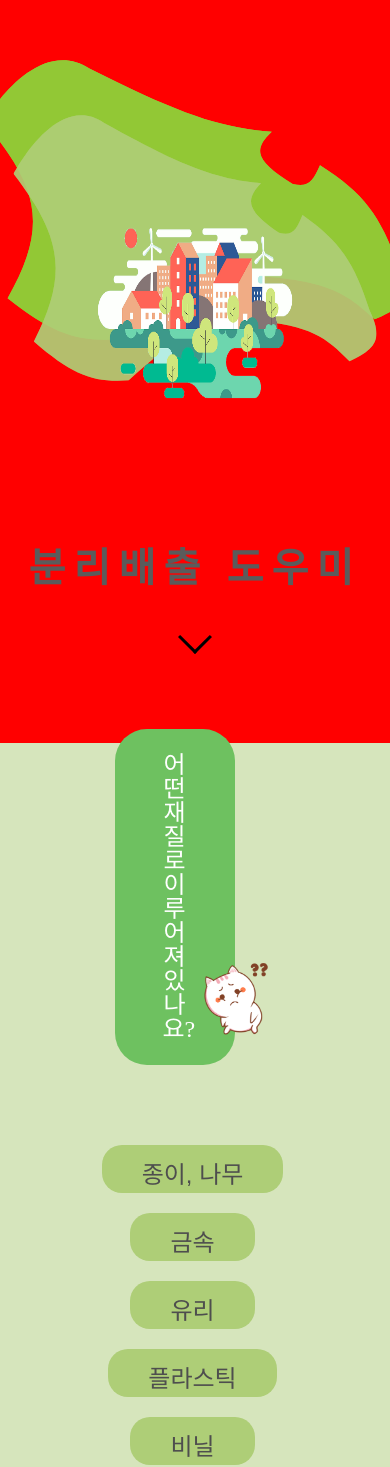
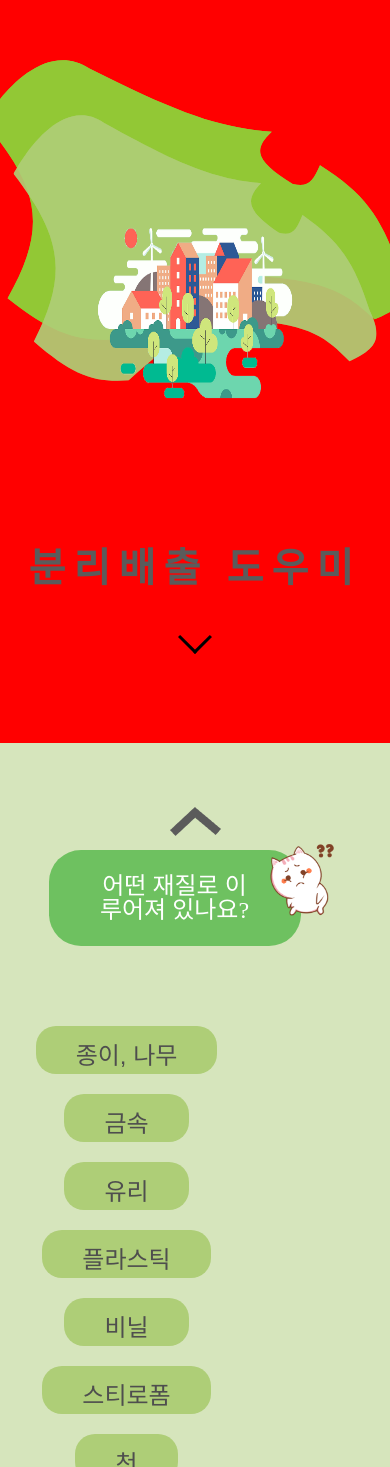
Before and after one commit to eco-coder/recycle-helper, a Next.js app: page / in a window 390 px wide. Shown: the part 101-1568 px from the top of the page. Built offline with nearby package versions, Linux system fonts and the light colour scheme.

Commit message:
Edit PC ver. responsive web view

```diff
--- a/styles/QuestionCard.module.sass
+++ b/styles/QuestionCard.module.sass
@@ -33,6 +33,7 @@ $font-small: 16px
         cursor: pointer
 
 .questionContainer
+    text-align: center
 
 .question
     background-color: #6ec160
@@ -40,7 +41,7 @@ $font-small: 16px
     color: #FFFFFF
     padding: 24px 48px
     margin: 10px 0vw 10px 10vw
-    max-width: calc(80vw - 2*144px)
+    max-width: 40vw
     border-radius: 32px
     display: inline-block
     position: relative
```
